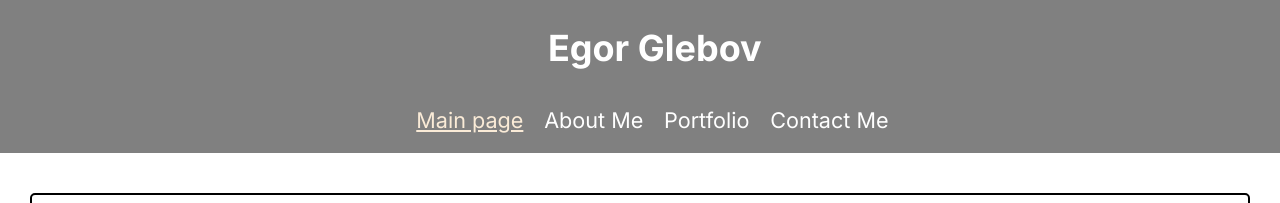
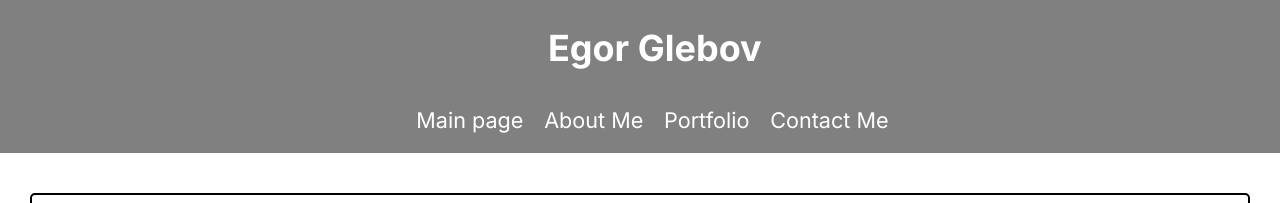
Before and after one commit to i-geeg-i/i-geeg-i.github.io, a Next.js app: page / in a window 1280 px wide. Shown: the top 203 px of the page. Built offline with nearby package versions, Linux system fonts and the light colour scheme.

Commit message:
Fix to satisfy criteria

```diff
--- a/src/app/Header.tsx
+++ b/src/app/Header.tsx
@@ -1,13 +1,10 @@
 'use client'
 import { use, useEffect, useState } from "react";
 
-import styles from "./menu.module.css"
-type Props = {
-    page : string;
-}
+import "./style.css"
 
 const names: string[] = ["GEEG", "i-geeg-i", "Egor Glebov"];
-export default function Header(props : Props){
+export default function Header(){
     const [index, setIndex] = useState(0)
     useEffect(() => {
       setTimeout(() => {
@@ -23,19 +20,11 @@ export default function Header(props : Props){
         <header>
             <h1 style={{color: "white"}} id="name">{names[index]}</h1>
             <nav>
-                <a className={getClassName("index", props.page)} href="./">Main page</a>
-                <a className={getClassName("about", props.page)} href="about">About Me</a>
-                <a className={getClassName("portfolio", props.page)} href="portfolio">Portfolio</a>
-                <a className={getClassName("contacts", props.page)} href="contacts">Contact Me</a>
+                <a className="nav" href="./">Main page</a>
+                <a className="nav" href="about">About Me</a>
+                <a className="nav" href="portfolio">Portfolio</a>
+                <a className="nav" href="contacts">Contact Me</a>
             </nav>
         </header>
     )
 }
-
-
-function getClassName(link: string, page: string):string{
-    if (link===page){
-        return "navNow";
-    }
-    return "nav";
-}
--- a/src/app/layout.tsx
+++ b/src/app/layout.tsx
@@ -1,6 +1,8 @@
 import type { Metadata } from "next";
 import { Inter } from "next/font/google";
 import "./style.css";
+import Header from "./Header";
+import Footer from "./Footer";
 
 const inter = Inter({ subsets: ["latin"] });
 
@@ -8,6 +10,8 @@ export const metadata: Metadata = {
   title: "Create Next App",
   description: "Generated by create next app",
 };
+
+
 
 export default function RootLayout({
   children,
@@ -21,7 +25,11 @@ export default function RootLayout({
         <meta name="viewport" content="width=device-width, initial-scale=1.0" />
         <title>Egor Glebov personal website</title>
       </head>
-      <body className={inter.className}>{children}</body>
+      <body className={inter.className}>
+        <Header/>
+        {children}
+        <Footer year={"2024"}/>
+      </body>
     </html>
   );
 }
```
